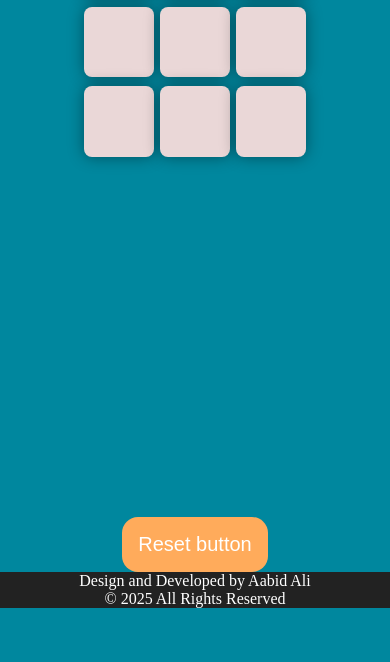
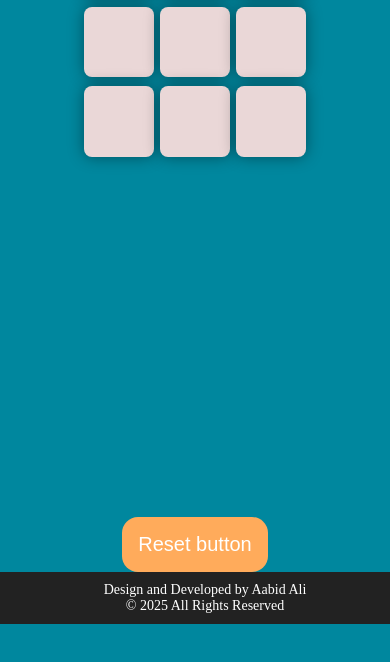
Before and after one commit to Aabidalis/tictactoe, a plain HTML site: page index.html in a window 390 px wide. Shown: the part 134-796 px from the top of the page. Drawn offline with Linux system fonts and the light colour scheme.

Commit message:
Update style.css

```diff
--- a/style.css
+++ b/style.css
@@ -93,13 +93,9 @@ body{
     display: none;
 }
 
-
-const footer = document.getElementById("footer");
-
-footer.addEventListener("mouseenter", () => {
-    footer.style.backgroundColor = "#444"; // Darker shade on hover
-});
-
-footer.addEventListener("mouseleave", () => {
-    footer.style.backgroundColor = "#222"; // Reset to default
-});
+@media (max-width: 600px) {
+    footer {
+        font-size: 14px;
+        padding: 10px;
+    }
+}
```
